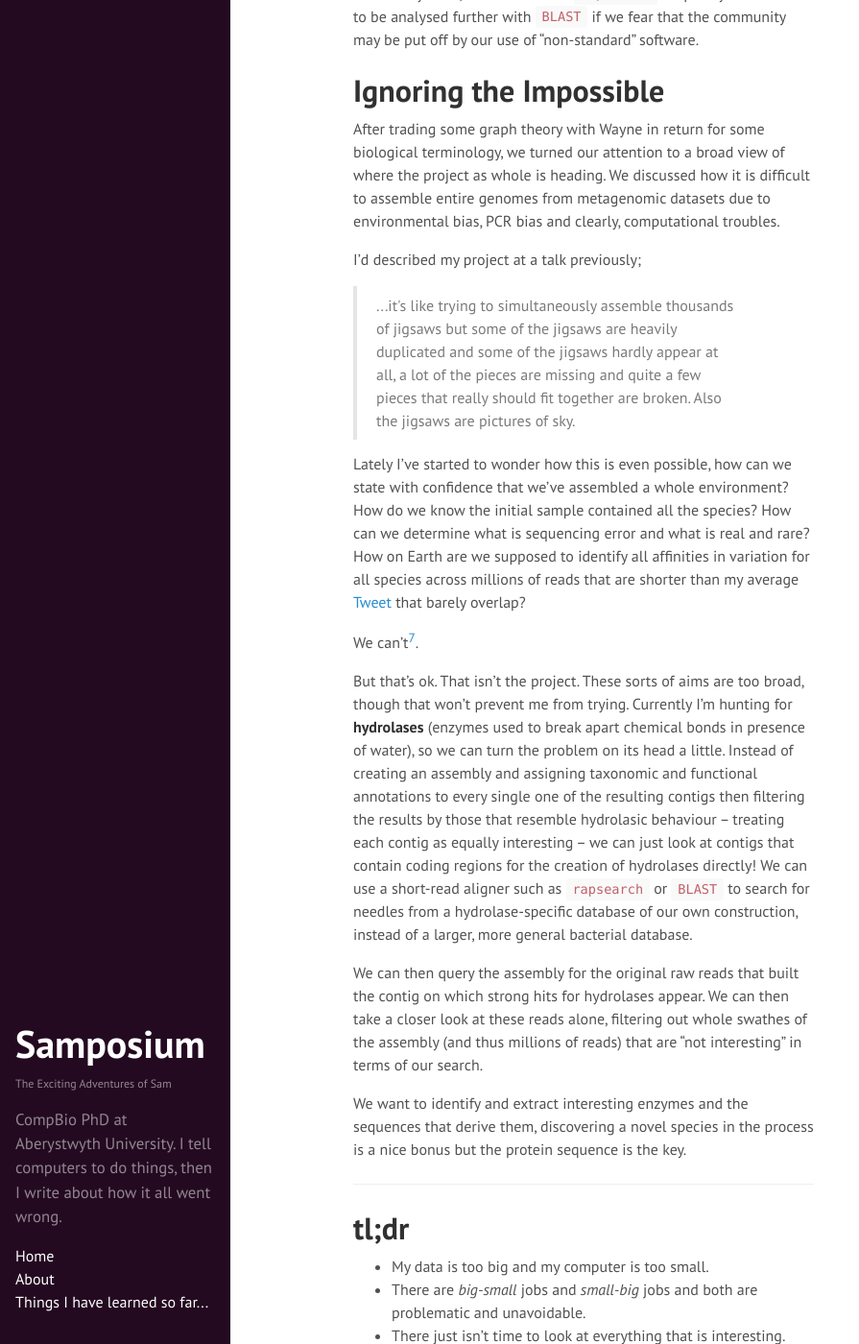
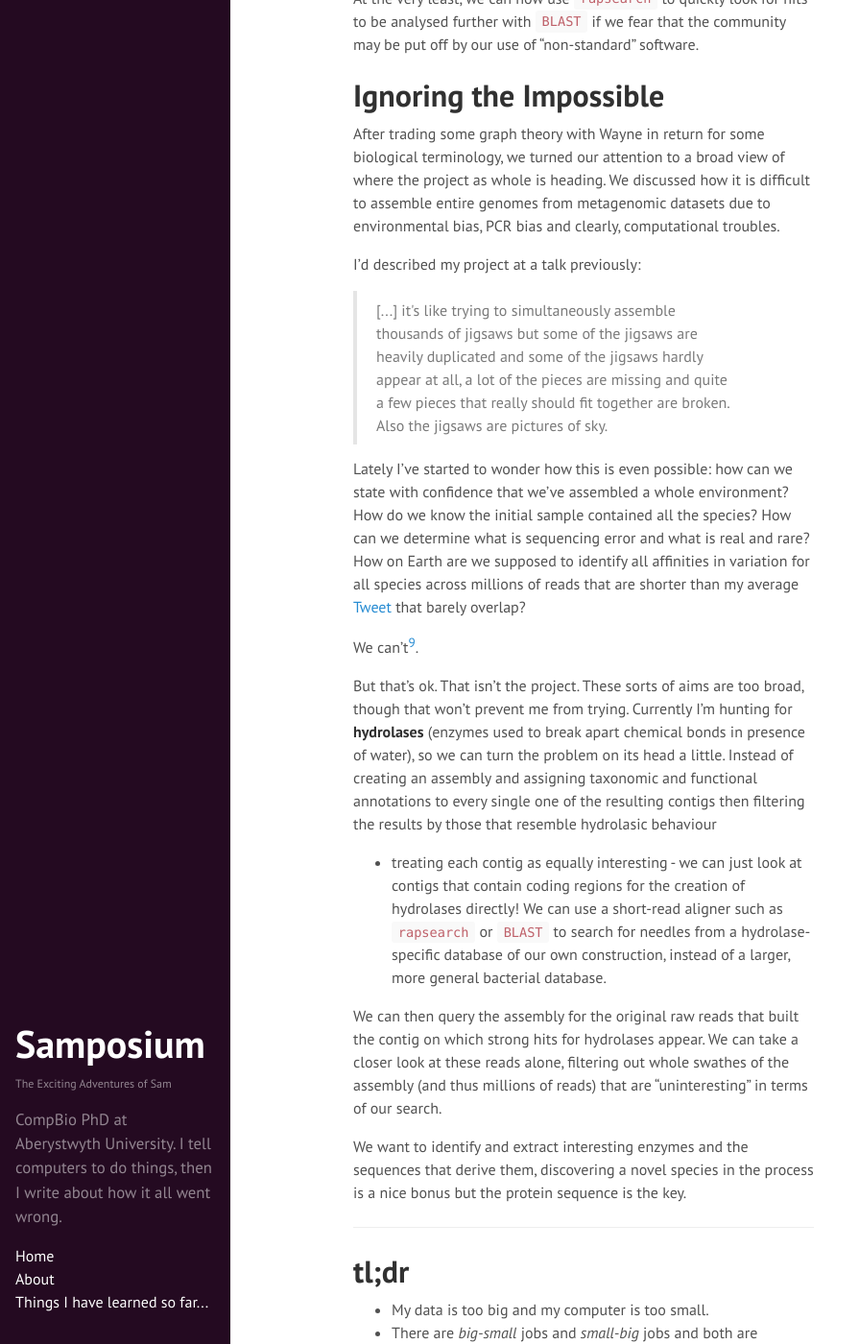
Before and after one commit to SamStudio8/samstudio8.github.io.off, a Jekyll site: the page built from _posts/2015-04-27-what-am-i-doing.md, in a window 1280 px wide and 1400 px high, scrolled down 3488 px. Shown: the whole window at 96% size, without its empty margins (0-895 px from the left). Built offline with Jekyll 4.4.1, drawn with Linux system fonts in a browser that asks for light colours; Markdown is read by kramdown in place of the engine named in the settings; comment, search, counter and statistics services are not loaded; some of the changed text lies outside the part shown.

Commit message:
Update 2015-04-27-what-am-i-doing.md

```diff
--- a/_posts/2015-04-27-what-am-i-doing.md
+++ b/_posts/2015-04-27-what-am-i-doing.md
@@ -5,8 +5,8 @@ title: "What am I doing?"
 
 A week ago I had a progress meeting with
 [Amanda](http://www.aber.ac.uk/en/cs/staff-list/staff_profiles/?staff_id=afc) and
-[Wayne](http://www.aber.ac.uk/en/cs/staff-list/staff_profiles/?login=waa2); who make up the
-supervisory team for the computational face of my project, I talked about how computers are
+[Wayne](http://www.aber.ac.uk/en/cs/staff-list/staff_profiles/?login=waa2), who make up the
+supervisory team for the computational face of my project. I talked about how computers are
 terrible and where the project is heading.
 
 As Wayne had been away from meetings for a few weeks, I began with a roundup of everything
@@ -68,21 +68,21 @@ Of course this in turn makes handling data for downstream analysis a little more
 
 # Conquering Complications
 So how can we move forward? We could just do what is [fashionable at the moment](https://xkcd.com/927/) and write
-a fantastic new [assembler|aligner|<software>] that is better and faster[^7] than the competition, uses next-to-no
+a fantastic new [assembler|aligner|pipeline] that is better and faster[^7] than the competition, uses next-to-no
 memory and can even be run on a Raspberry Pi, but this is more than a PhD in itself[^8], so sadly, I guess
 we have to make do and stick with what we have and attempt to use it more efficiently.
 
 Digressing, I feel a major problem in bioinformatics software right now is a failure to adequately communicate
-the uses and effects of parameters; how can end-users of your software fine tune[^9] controls and options
+the uses and effects of parameters: how can end-users of your software fine tune[^9] controls and options
 without it feeling like piloting a Soyuz? I think if the learning curve is too great, with understanding
 hampered further by a lack of tutorials or extensive documentation with examples, users end up
 driven to roll their own solution. Often in these cases the end result is maintained by a single developer
-or group, missing out on the benefits of input from an open-source community at large.
+or group, missing out on the benefits of input from the open-source community at large.
 
-Small-Big jobs can currently be tackled with novel methods like Tom's iterative subsampling
+*Small-Big* jobs can currently be tackled with novel methods like Tom's iterative subsampling
 as described above, or of course, by adding additional resources (but that costs money).
 
-Some of the risk recently identified with the execution of Big-Small jobs can be reduced by being a little
+Some of the risk recently identified with the execution of *Big-Small* jobs can be reduced by being a little
 more organised. I'm in the process of writing some software to ease interaction with Sun Grid Engine that
 now places logs generated during job execution outside of the working directory -- reducing some of the I/O load
 when repeatedly requesting the contents of output directories.
@@ -103,11 +103,11 @@ After trading some graph theory with Wayne in return for some biological termino
 to a broad view of where the project as whole is heading. We discussed how it is difficult to assemble entire
 genomes from metagenomic datasets due to environmental bias, PCR bias and clearly, computational troubles.
 
-I'd described my project at a talk previously;
+I'd described my project at a talk previously:
 
-<blockquote>...it's like trying to simultaneously assemble thousands of jigsaws but some of the jigsaws are heavily duplicated and some of the jigsaws hardly appear at all, a lot of the pieces are missing and quite a few pieces that really should fit together are broken. Also the jigsaws are pictures of sky.</blockquote>
+<blockquote>[...] it's like trying to simultaneously assemble thousands of jigsaws but some of the jigsaws are heavily duplicated and some of the jigsaws hardly appear at all, a lot of the pieces are missing and quite a few pieces that really should fit together are broken. Also the jigsaws are pictures of sky.</blockquote>
 
-Lately I've started to wonder how this is even possible, how can we state with confidence that we've
+Lately I've started to wonder how this is even possible: how can we state with confidence that we've
 assembled a whole environment? How do we know the initial sample contained all the species? How can
 we determine what is sequencing error and what is real and rare? How on Earth are we supposed to identify
 all affinities in variation for all species across millions of reads that are shorter than my average
@@ -121,14 +121,14 @@ Currently I'm hunting for **hydrolases** (enzymes used to
 break apart chemical bonds in presence of water), so we can turn the problem on its head a little.
 Instead of creating an assembly and assigning taxonomic and functional annotations to every single one
 of the resulting contigs then filtering the results by those that resemble hydrolasic behaviour
--- treating each contig as equally interesting -- we can just look at contigs that contain coding
+- treating each contig as equally interesting - we can just look at contigs that contain coding
 regions for the creation of hydrolases directly! We can use a short-read aligner such as `rapsearch`
 or `BLAST` to search for needles from a hydrolase-specific database of our own construction, instead
 of a larger, more general bacterial database.
 
 We can then query the assembly for the original raw reads that built the contig on which
-strong hits for hydrolases appear. We can then take a closer look at these reads alone, filtering
-out whole swathes of the assembly (and thus millions of reads) that are "not interesting" in terms
+strong hits for hydrolases appear. We can take a closer look at these reads alone, filtering
+out whole swathes of the assembly (and thus millions of reads) that are "uninteresting" in terms
 of our search.
 
 We want to identify and extract interesting enzymes and the sequences that derive them, discovering a
```
Also changed, not shown: other parts of _posts/2015-04-27-what-am-i-doing.md (+9 -11 lines).
